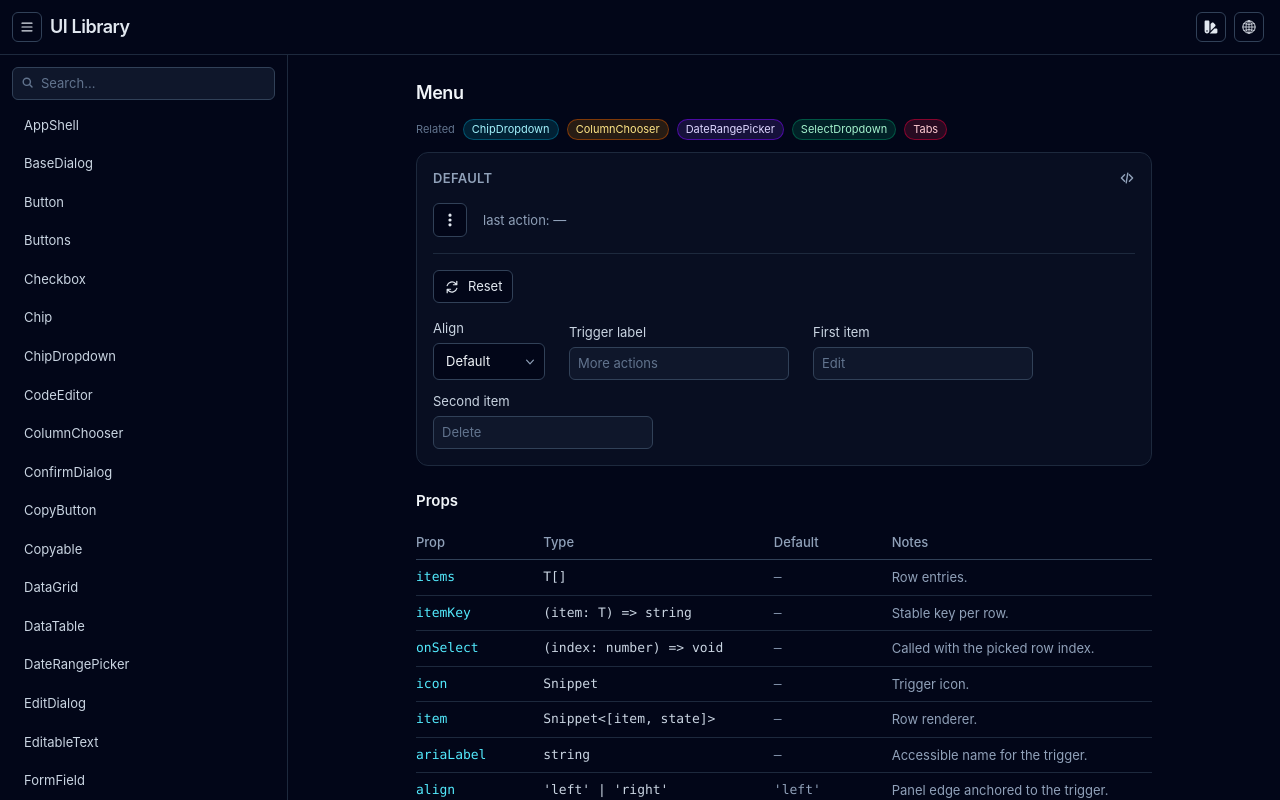
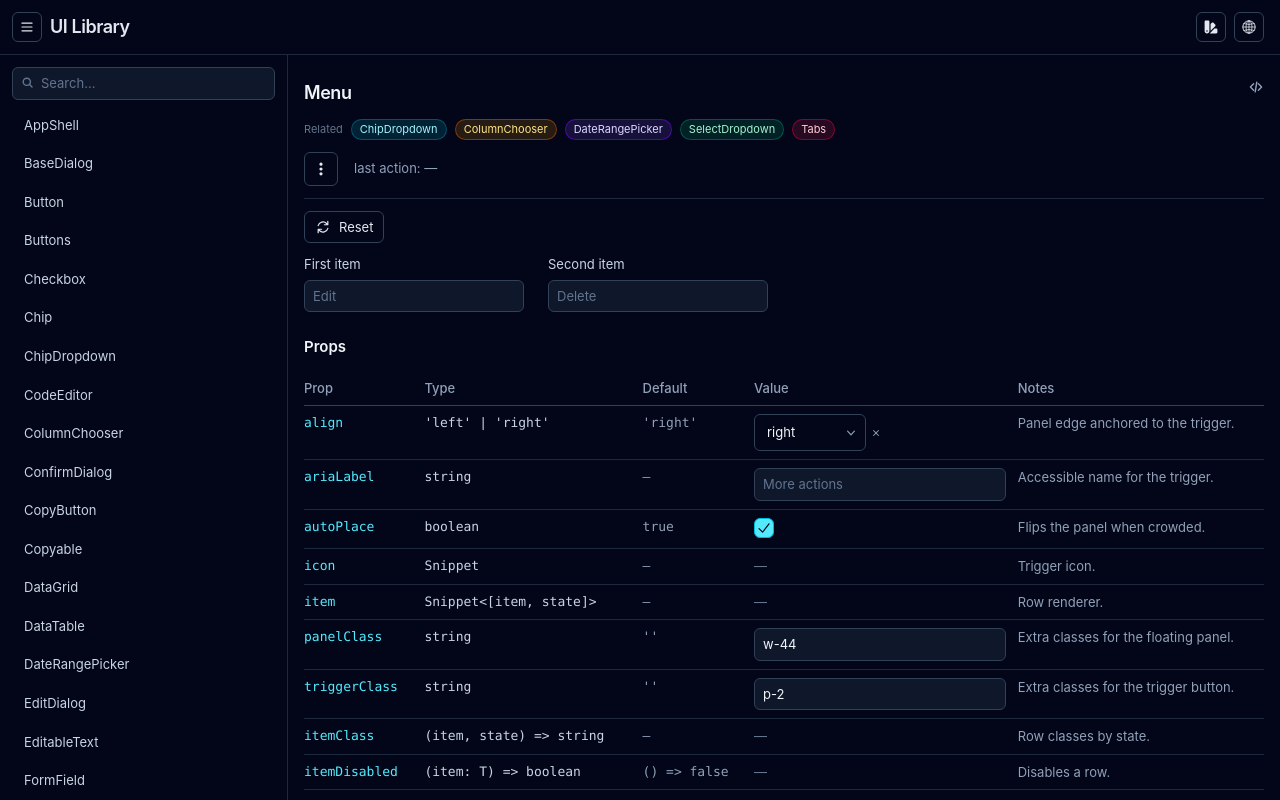
Before and after one commit to tcliu/ui-lib, a SvelteKit app: page /components/menu in a window 1280 px wide. Built offline with nearby package versions, Linux system fonts and the light colour scheme.

Commit message:
feat(showcase): convert Menu page to the editable Value layout

```diff
--- a/src/routes/components/menu/+page.svelte
+++ b/src/routes/components/menu/+page.svelte
@@ -1,16 +1,31 @@
 <script lang="ts">
   import Button from '$lib/components/Button.svelte'
   import Buttons from '$lib/components/Buttons.svelte'
+  import Checkbox from '$lib/components/Checkbox.svelte'
   import FormField from '$lib/components/FormField.svelte'
   import Menu, { type MenuItemState } from '$lib/components/Menu.svelte'
+  import Resizable from '$lib/components/Resizable.svelte'
   import SelectDropdown from '$lib/components/SelectDropdown.svelte'
+  import TextInput from '$lib/components/TextInput.svelte'
+  import CodeIcon from '$lib/icons/CodeIcon.svelte'
   import KebabIcon from '$lib/icons/KebabIcon.svelte'
   import ResetIcon from '$lib/icons/ResetIcon.svelte'
   import { getI18nContext } from '$lib/i18n.svelte'
   import PropsTable, { type PropRow } from '$lib/showcase/PropsTable.svelte'
   import ShowcasePage from '$lib/showcase/ShowcasePage.svelte'
   import ShowcaseSection from '$lib/showcase/ShowcaseSection.svelte'
-  import { buildMenuSnippet } from './demo-snippet'
+  import { SnippetPreview } from '$lib/showcase/use-snippet-preview.svelte'
+  import { extractComponentAttributes } from '$lib/showcase/snippet-attributes'
+  import { splitLeadingScript } from '$lib/showcase/snippet-source'
+  import {
+    buildMenuSnippet,
+    MENU_STAGE_CONTENT,
+    MENU_STAGE_DEFAULT_WIDTH,
+    MENU_STAGE_HOST,
+    MENU_STAGE_MIN_WIDTH,
+    MENU_STAGE_PANE,
+    type TriState,
+  } from './demo-snippet'
 
   const i18n = getI18nContext()
 
@@ -21,13 +36,20 @@
     onClick: () => void
   }
 
-  // Customizer playground state. Every option starts unset (the component
-  // default renders), so the cleared form applies no overrides.
+  // Customizer playground state. Every override starts unset (the component
+  // default renders), so the cleared form applies no overrides; the chrome
+  // classes seed to the demo's structural values. First/second labels edit the
+  // demo items (which carry functions, so no JSON dialog fits).
   let pgAlign = $state('')
   let pgTriggerLabel = $state('')
   let pgFirstLabel = $state('')
   let pgSecondLabel = $state('')
+  let pgAutoPlace = $state<TriState>('')
+  let pgTriggerClass = $state('p-2')
+  let pgPanelClass = $state('w-44')
   let pgLastAction = $state('')
+  // Stage width is interaction state, not a curated option; Reset restores it.
+  let pgStageWidth = $state(MENU_STAGE_DEFAULT_WIDTH)
 
   const alignOptions = [
     { value: 'left', label: 'left' },
@@ -35,15 +57,14 @@
   ]
 
   const demoAlign = $derived((pgAlign || undefined) as 'left' | 'right' | undefined)
+  const autoPlace = $derived(pgAutoPlace === '' ? undefined : pgAutoPlace === 'yes')
   const triggerLabel = $derived(pgTriggerLabel || i18n.t('kebab.label'))
   const firstLabel = $derived(pgFirstLabel || i18n.t('showcase.edit'))
   const secondLabel = $derived(pgSecondLabel || i18n.t('showcase.delete'))
 
   function menuItemClass(item: DemoItem, state: MenuItemState): string {
     return `flex w-full items-center gap-2 rounded-md px-3 py-2 text-left text-sm outline-none transition-none ${
-      state.disabled
-        ? 'cursor-not-allowed text-slate-600'
-        : 'text-slate-300 focus:bg-slate-800 focus:text-cyan-200'
+      state.disabled ? 'cursor-not-allowed text-slate-600' : 'text-slate-300 focus:bg-slate-800 focus:text-cyan-200'
     }`
   }
 
@@ -52,15 +73,16 @@
     { id: 'delete', label: secondLabel, onClick: () => (pgLastAction = secondLabel) },
   ])
 
-  const isCustomized = $derived(pgAlign !== '' || pgTriggerLabel !== '' || pgFirstLabel !== '' || pgSecondLabel !== '')
-  const sectionTitle = $derived(isCustomized ? i18n.t('showcase.customized') : i18n.t('showcase.default'))
-
   function clearPlayground() {
     pgAlign = ''
     pgTriggerLabel = ''
     pgFirstLabel = ''
     pgSecondLabel = ''
+    pgAutoPlace = ''
+    pgTriggerClass = 'p-2'
+    pgPanelClass = 'w-44'
     pgLastAction = ''
+    pgStageWidth = MENU_STAGE_DEFAULT_WIDTH
   }
 
   const code = $derived.by(() =>
@@ -69,27 +91,141 @@
       triggerLabel: pgTriggerLabel,
       firstLabel: pgFirstLabel,
       secondLabel: pgSecondLabel,
+      autoPlace: pgAutoPlace,
+      triggerClass: pgTriggerClass,
+      panelClass: pgPanelClass,
     }),
   )
 
+  // The page owns the preview so its code toggle can sit in the component-title
+  // row (ShowcasePage's `actions`) while the section renders the demo and the
+  // editor below.
+  const preview = new SnippetPreview({
+    getSeed: () => code,
+    getScope: () => ({
+      menuItemClass,
+      editLabel: i18n.t('showcase.edit'),
+      deleteLabel: i18n.t('showcase.delete'),
+      triggerLabel: i18n.t('kebab.label'),
+      lastAction: pgLastAction,
+    }),
+    onCompiled: syncPlaygroundFromSnippet,
+  })
+
+  // Read a script-local menu-items label (`label: "..."` or a scope ref) back
+  // out of snippet declarations. Returns undefined when the entry is absent or
+  // unmodeled, so hand-written items the page did not author never sync.
+  function extractMenuItemLabel(declarations: string, id: string, scopeRef: string): string | undefined {
+    const match = new RegExp(`\\{\\s*id:\\s*'${id}',\\s*label:\\s*("(?:[^"\\\\]|\\\\.)*"|${scopeRef})`).exec(
+      declarations,
+    )
+    if (!match) {
+      return undefined
+    }
+    const raw = match[1]!
+    if (raw === scopeRef) {
+      return ''
+    }
+    try {
+      const parsed: unknown = JSON.parse(raw)
+      return typeof parsed === 'string' ? parsed : undefined
+    } catch {
+      return undefined
+    }
+  }
+
+  // Write a compiled snippet's recognized demo-tag attributes back into
+  // playground state, so snippet edits show up in the Value column. Only
+  // canonical shapes map (literals, bare flags, `{true}`/`{false}`); custom
+  // expressions are left alone, and a draft without a complete demo tag (a
+  // free-form experiment) touches nothing. Absent means unset, matching what
+  // the builder omits. `syncSeed` then holds the regenerated seed back so the
+  // editor keeps the user's text.
+  function syncPlaygroundFromSnippet(source: string) {
+    const attrs = extractComponentAttributes(source, 'Menu')
+    if (!attrs) {
+      return
+    }
+    const text = (name: string): string | undefined => {
+      if (!attrs.has(name)) {
+        return ''
+      }
+      const attr = attrs.get(name)!
+      return attr.kind === 'string' ? attr.value : undefined
+    }
+    const tri = (name: string): TriState | undefined => {
+      if (!attrs.has(name)) {
+        return ''
+      }
+      const attr = attrs.get(name)!
+      if (attr.kind === 'bare') {
+        return 'yes'
+      }
+      if (attr.kind === 'expression' && (attr.value === 'true' || attr.value === 'false')) {
+        return attr.value === 'true' ? 'yes' : 'no'
+      }
+      return undefined
+    }
+    const applyText = (name: string, assign: (value: string) => void) => {
+      const next = text(name)
+      if (next !== undefined) {
+        assign(next)
+      }
+    }
+    const applyTri = (name: string, assign: (value: TriState) => void) => {
+      const next = tri(name)
+      if (next !== undefined) {
+        assign(next)
+      }
+    }
+    // An `ariaLabel={triggerLabel}` scope ref means unset, like absence.
+    const aria = attrs.get('ariaLabel')
+    if (!aria || (aria.kind === 'expression' && aria.value === 'triggerLabel')) {
+      pgTriggerLabel = ''
+    } else if (aria.kind === 'string') {
+      pgTriggerLabel = aria.value
+    }
+    applyText('align', value => (pgAlign = value))
+    applyText('triggerClass', value => (pgTriggerClass = value))
+    applyText('panelClass', value => (pgPanelClass = value))
+    applyTri('autoPlace', value => (pgAutoPlace = value))
+    const declarations = splitLeadingScript(source).declarations
+    const first = extractMenuItemLabel(declarations, 'edit', 'editLabel')
+    if (first !== undefined) {
+      pgFirstLabel = first
+    }
+    const second = extractMenuItemLabel(declarations, 'delete', 'deleteLabel')
+    if (second !== undefined) {
+      pgSecondLabel = second
+    }
+    preview.syncSeed()
+  }
+
+  // Editable rows first (primitives, plain data, and snippets, A–Z), then the
+  // function props (A–Z). Snippet rows keep no Value editor yet; the snippet
+  // playground remains their customization surface.
   const props: PropRow[] = [
-    { name: 'items', type: 'T[]', defaultValue: '—', note: 'Row entries.' },
-    { name: 'itemKey', type: '(item: T) => string', defaultValue: '—', note: 'Stable key per row.' },
-    { name: 'onSelect', type: '(index: number) => void', defaultValue: '—', note: 'Called with the picked row index.' },
+    { name: 'align', type: "'left' | 'right'", defaultValue: "'right'", note: 'Panel edge anchored to the trigger.' },
+    { name: 'ariaLabel', type: 'string', defaultValue: '—', note: 'Accessible name for the trigger.' },
+    { name: 'autoPlace', type: 'boolean', defaultValue: 'true', note: 'Flips the panel when crowded.' },
     { name: 'icon', type: 'Snippet', defaultValue: '—', note: 'Trigger icon.' },
     { name: 'item', type: 'Snippet<[item, state]>', defaultValue: '—', note: 'Row renderer.' },
-    { name: 'ariaLabel', type: 'string', defaultValue: '—', note: 'Accessible name for the trigger.' },
-    { name: 'align', type: "'left' | 'right'", defaultValue: "'left'", note: 'Panel edge anchored to the trigger.' },
-    { name: 'autoPlace', type: 'boolean', defaultValue: 'true', note: 'Flips the panel when crowded.' },
+    { name: 'panelClass', type: 'string', defaultValue: "''", note: 'Extra classes for the floating panel.' },
     { name: 'triggerClass', type: 'string', defaultValue: "''", note: 'Extra classes for the trigger button.' },
-    { name: 'panelClass', type: 'string', defaultValue: "''", note: 'Extra classes for the floating panel.' },
     { name: 'itemClass', type: '(item, state) => string', defaultValue: '—', note: 'Row classes by state.' },
     { name: 'itemDisabled', type: '(item: T) => boolean', defaultValue: '() => false', note: 'Disables a row.' },
+    { name: 'itemKey', type: '(item: T) => string', defaultValue: '—', note: 'Stable key per row.' },
+    { name: 'items', type: 'T[]', defaultValue: '—', note: 'Row entries.' },
+    { name: 'onSelect', type: '(index: number) => void', defaultValue: '—', note: 'Called with the picked row index.' },
   ]
 </script>
 
 {#snippet resetIcon()}
   <ResetIcon size="sm" />
+{/snippet}
+
+{#snippet codeIcon()}
+  <CodeIcon size="sm" />
 {/snippet}
 
 {#snippet menuTriggerIcon()}
@@ -100,54 +236,82 @@
   {item.label}
 {/snippet}
 
-{#snippet propsSnippet()}
-  <PropsTable rows={props} />
+{#snippet pageActions()}
+  <Button
+    variant="ghost"
+    size="sm"
+    icon={codeIcon}
+    ariaLabel={preview.open ? i18n.t('showcase.hideCode') : i18n.t('showcase.showCode')}
+    ariaExpanded={preview.open}
+    tooltip={preview.open ? i18n.t('showcase.hideCode') : i18n.t('showcase.showCode')}
+    onClick={() => preview.toggle()} />
 {/snippet}
 
-{#snippet settingsPanel()}
-  <Buttons className="mb-4 flex shrink-0 flex-wrap items-center gap-3">
-    <Button size="sm" icon={resetIcon} onClick={clearPlayground}>Reset</Button>
-  </Buttons>
-  <div class="flex flex-wrap items-end gap-x-6 gap-y-3">
-    <FormField label="Align">
+{#snippet propValue(row: PropRow)}
+  {#if row.name === 'ariaLabel'}
+    <TextInput bind:value={pgTriggerLabel} ariaLabel="ariaLabel value" placeholder={i18n.t('kebab.label')} />
+  {:else if row.name === 'align'}
     <SelectDropdown
-        buttonLabel={pgAlign || 'Default'}
-        activeValue={pgAlign}
-        ariaLabel="Align"
+      buttonLabel={pgAlign || 'right'}
+      activeValue={pgAlign || 'right'}
+      ariaLabel="align value"
       options={alignOptions}
       onSelect={value => (pgAlign = value)}
       clearable
       clearLabel="Clear align"
       onClear={() => (pgAlign = '')} />
-    </FormField>
-    <FormField label="Trigger label" htmlFor="pg-trigger">
-      <input
-        id="pg-trigger"
-        bind:value={pgTriggerLabel}
-        placeholder="More actions"
-        class="w-full rounded-md border border-slate-700 bg-slate-900 px-2 py-1.5 text-sm text-slate-100 transition outline-none placeholder:text-slate-500 focus-visible:border-cyan-500 motion-reduce:transition-none" />
-    </FormField>
+  {:else if row.name === 'autoPlace'}
+    <Checkbox
+      checked={autoPlace ?? true}
+      ariaLabel="autoPlace value"
+      onChange={value => (pgAutoPlace = value ? 'yes' : 'no')} />
+  {:else if row.name === 'triggerClass'}
+    <TextInput bind:value={pgTriggerClass} ariaLabel="triggerClass value" placeholder="(none)" />
+  {:else if row.name === 'panelClass'}
+    <TextInput bind:value={pgPanelClass} ariaLabel="panelClass value" placeholder="(none)" />
+  {:else}
+    <span class="text-slate-500">—</span>
+  {/if}
+{/snippet}
+
+{#snippet propsSnippet()}
+  <PropsTable rows={props} value={propValue} />
+{/snippet}
+
+{#snippet settingsPanel()}
+  <!-- Single-prop editing lives in the props table's Value column; the item
+    labels below edit the demo rows (which carry functions, so no JSON dialog
+    fits). Reset restores everything. -->
+  <div class="flex flex-col gap-3">
+    <Buttons className="flex shrink-0 flex-wrap items-center gap-3">
+      <Button size="sm" icon={resetIcon} onClick={clearPlayground}>Reset</Button>
+    </Buttons>
+    <div class="flex flex-wrap items-end gap-x-6 gap-y-3">
       <FormField label="First item" htmlFor="pg-first">
-      <input
+        <TextInput
           id="pg-first"
           bind:value={pgFirstLabel}
-        placeholder="Edit"
-        class="w-full rounded-md border border-slate-700 bg-slate-900 px-2 py-1.5 text-sm text-slate-100 transition outline-none placeholder:text-slate-500 focus-visible:border-cyan-500 motion-reduce:transition-none" />
+          placeholder={i18n.t('showcase.edit')}
+          ariaLabel="First item" />
       </FormField>
       <FormField label="Second item" htmlFor="pg-second">
-      <input
+        <TextInput
           id="pg-second"
           bind:value={pgSecondLabel}
-        placeholder="Delete"
-        class="w-full rounded-md border border-slate-700 bg-slate-900 px-2 py-1.5 text-sm text-slate-100 transition outline-none placeholder:text-slate-500 focus-visible:border-cyan-500 motion-reduce:transition-none" />
+          placeholder={i18n.t('showcase.delete')}
+          ariaLabel="Second item" />
       </FormField>
+    </div>
   </div>
 {/snippet}
 
-<ShowcasePage name="Menu" props={propsSnippet}>
+<ShowcasePage name="Menu" props={propsSnippet} actions={pageActions} wide>
   <ShowcaseSection
-    title={sectionTitle}
+    title="Menu"
     {code}
+    {preview}
+    showHeader={false}
+    bordered={false}
     footer={settingsPanel}
     scope={{
       menuItemClass,
@@ -156,7 +320,14 @@
       triggerLabel: i18n.t('kebab.label'),
       lastAction: pgLastAction,
     }}>
-    <div class="flex items-center gap-4">
+    <div class={MENU_STAGE_HOST}>
+      <Resizable
+        width={pgStageWidth}
+        minWidth={MENU_STAGE_MIN_WIDTH}
+        maxWidth="parent"
+        onResize={nextWidth => (pgStageWidth = nextWidth)}>
+        <div class={MENU_STAGE_PANE}>
+          <div class={MENU_STAGE_CONTENT}>
             <Menu
               items={demoItems}
               itemKey={item => item.id}
@@ -165,12 +336,16 @@
               item={menuRow}
               ariaLabel={triggerLabel}
               align={demoAlign}
-        triggerClass="p-2"
-        panelClass="w-44"
+              {autoPlace}
+              triggerClass={pgTriggerClass || undefined}
+              panelClass={pgPanelClass || undefined}
               itemClass={menuItemClass}
               itemLabel={item => item.label}
               itemDisabled={item => item.disabled ?? false} />
             <span class="text-sm text-slate-400">last action: {pgLastAction || '—'}</span>
           </div>
+        </div>
+      </Resizable>
+    </div>
   </ShowcaseSection>
 </ShowcasePage>
--- a/src/routes/components/menu/demo-snippet.ts
+++ b/src/routes/components/menu/demo-snippet.ts
@@ -3,44 +3,120 @@
 // the editor always shows the markup behind the demo above. The item list
 // lives in a leading script block (data arrays are merged into the compiled
 // preamble); labels fall back to scope values while unset.
+//
+// The demo sits in a width-only `Resizable` frame so the panel placement can be
+// inspected as the container narrows. The host is non-scrolling and the frame
+// is bounded to it, so no scrollbar can appear over the frame handle. These
+// literals are shared with the page and its tests so the rendered stage and
+// the reviewed source stay identical.
+
+export type TriState = '' | 'yes' | 'no'
+
+export const MENU_STAGE_HOST = 'w-full overflow-hidden'
+export const MENU_STAGE_PANE = 'flex w-full min-w-0 flex-wrap items-start gap-4'
+export const MENU_STAGE_CONTENT = 'flex items-center gap-4'
+export const MENU_STAGE_DEFAULT_WIDTH = 560
+export const MENU_STAGE_MIN_WIDTH = 240
+
+// The snippet's local size state, seeded to the default so the live stage
+// matches the static demo before the first drag.
+export function menuStageStateLine(indent: string): string {
+  return `${indent}let stageWidth = $state(${MENU_STAGE_DEFAULT_WIDTH})`
+}
+
+export function menuStageOpenLines(indent: string): string[] {
+  return [
+    `${indent}<div class="${MENU_STAGE_HOST}">`,
+    `${indent}  <Resizable`,
+    `${indent}    width={stageWidth}`,
+    `${indent}    minWidth={${MENU_STAGE_MIN_WIDTH}}`,
+    `${indent}    maxWidth="parent"`,
+    `${indent}    onResize={nextWidth => (stageWidth = nextWidth)}`,
+    `${indent}  >`,
+    `${indent}    <div class="${MENU_STAGE_PANE}">`,
+  ]
+}
+
+export function menuStageCloseLines(indent: string): string[] {
+  return [`${indent}    </div>`, `${indent}  </Resizable>`, `${indent}</div>`]
+}
 
 export interface MenuSnippetState {
   align: string
   triggerLabel: string
   firstLabel: string
   secondLabel: string
+  autoPlace: TriState
+  triggerClass: string
+  panelClass: string
 }
 
 function escapeAttr(value: string): string {
   return value.replace(/&/g, '&amp;').replace(/"/g, '&quot;')
 }
 
-export function buildMenuSnippet({ align, triggerLabel, firstLabel, secondLabel }: MenuSnippetState): string {
+// A tri-state line: omitted while unset, bare while Yes, ={false} while No.
+function flagLine(name: string, value: TriState, indent: string): string[] {
+  if (value === '') {
+    return []
+  }
+  return [`${indent}${name}${value === 'yes' ? '' : '={false}'}`]
+}
+
+// A string attribute line, omitted while unset.
+function textLine(name: string, value: string, indent: string): string[] {
+  return value ? [`${indent}${name}="${escapeAttr(value)}"`] : []
+}
+
+export function buildMenuSnippet({
+  align,
+  triggerLabel,
+  firstLabel,
+  secondLabel,
+  autoPlace,
+  triggerClass,
+  panelClass,
+}: MenuSnippetState): string {
+  // The content row sits at 6 spaces; the component and the trailing action
+  // line at 8, and attributes at 10, matching the stage's inner pane.
+  const contentIndent = '      '
+  const componentIndent = '        '
+  const attributeIndent = '          '
   return [
     '<script>',
+    menuStageStateLine('  '),
     '  const menuItems = [',
-    `    { id: 'edit', label: ${firstLabel ? `"${escapeAttr(firstLabel)}"` : 'editLabel'}, onClick: () => (lastAction = editLabel) },`,
-    `    { id: 'delete', label: ${secondLabel ? `"${escapeAttr(secondLabel)}"` : 'deleteLabel'}, onClick: () => (lastAction = deleteLabel) },`,
+    // JSON.stringify keeps the script literal valid no matter what the label
+    // holds (attribute escaping would leak entities into the JS string).
+    `    { id: 'edit', label: ${firstLabel ? JSON.stringify(firstLabel) : 'editLabel'}, onClick: () => (lastAction = editLabel) },`,
+    `    { id: 'delete', label: ${secondLabel ? JSON.stringify(secondLabel) : 'deleteLabel'}, onClick: () => (lastAction = deleteLabel) },`,
     '  ]',
     '</script>',
-    '<Menu',
-    '  items={menuItems}',
-    '  itemKey={item => item.id}',
-    '  onSelect={index => menuItems[index].onClick()}',
-    ...(triggerLabel ? [`  ariaLabel="${escapeAttr(triggerLabel)}"`] : ['  ariaLabel={triggerLabel}']),
-    ...(align ? [`  align="${align}"`] : []),
-    '  triggerClass="p-2"',
-    '  panelClass="w-44"',
-    '  itemClass={menuItemClass}',
-    '  itemLabel={item => item.label}',
-    '  itemDisabled={item => item.disabled ?? false}>',
-    '  {#snippet icon()}',
-    '    <KebabIcon className="h-4 w-4" />',
-    '  {/snippet}',
-    '  {#snippet item(item)}',
-    '    {item.label}',
-    '  {/snippet}',
-    '</Menu>',
-    `<span class="text-sm text-slate-400">last action: {lastAction || '—'}</span>`,
+    ...menuStageOpenLines(''),
+    `${contentIndent}<div class="${MENU_STAGE_CONTENT}">`,
+    `${componentIndent}<Menu`,
+    `${attributeIndent}items={menuItems}`,
+    `${attributeIndent}itemKey={item => item.id}`,
+    `${attributeIndent}onSelect={index => menuItems[index].onClick()}`,
+    ...(triggerLabel
+      ? [`${attributeIndent}ariaLabel="${escapeAttr(triggerLabel)}"`]
+      : [`${attributeIndent}ariaLabel={triggerLabel}`]),
+    ...(align ? [`${attributeIndent}align="${align}"`] : []),
+    ...flagLine('autoPlace', autoPlace, attributeIndent),
+    ...textLine('triggerClass', triggerClass, attributeIndent),
+    ...textLine('panelClass', panelClass, attributeIndent),
+    `${attributeIndent}itemClass={menuItemClass}`,
+    `${attributeIndent}itemLabel={item => item.label}`,
+    `${attributeIndent}itemDisabled={item => item.disabled ?? false}>`,
+    `${componentIndent}  {#snippet icon()}`,
+    `${componentIndent}    <KebabIcon className="h-4 w-4" />`,
+    `${componentIndent}  {/snippet}`,
+    `${componentIndent}  {#snippet item(item)}`,
+    `${componentIndent}    {item.label}`,
+    `${componentIndent}  {/snippet}`,
+    `${componentIndent}</Menu>`,
+    `${componentIndent}<span class="text-sm text-slate-400">last action: {lastAction || '—'}</span>`,
+    `${contentIndent}</div>`,
+    ...menuStageCloseLines(''),
   ].join('\n')
 }
```
Also changed, not shown: 2 other files (tests, documents, lock files or other folders). Lines whose indentation alone changed are shown as unchanged.
